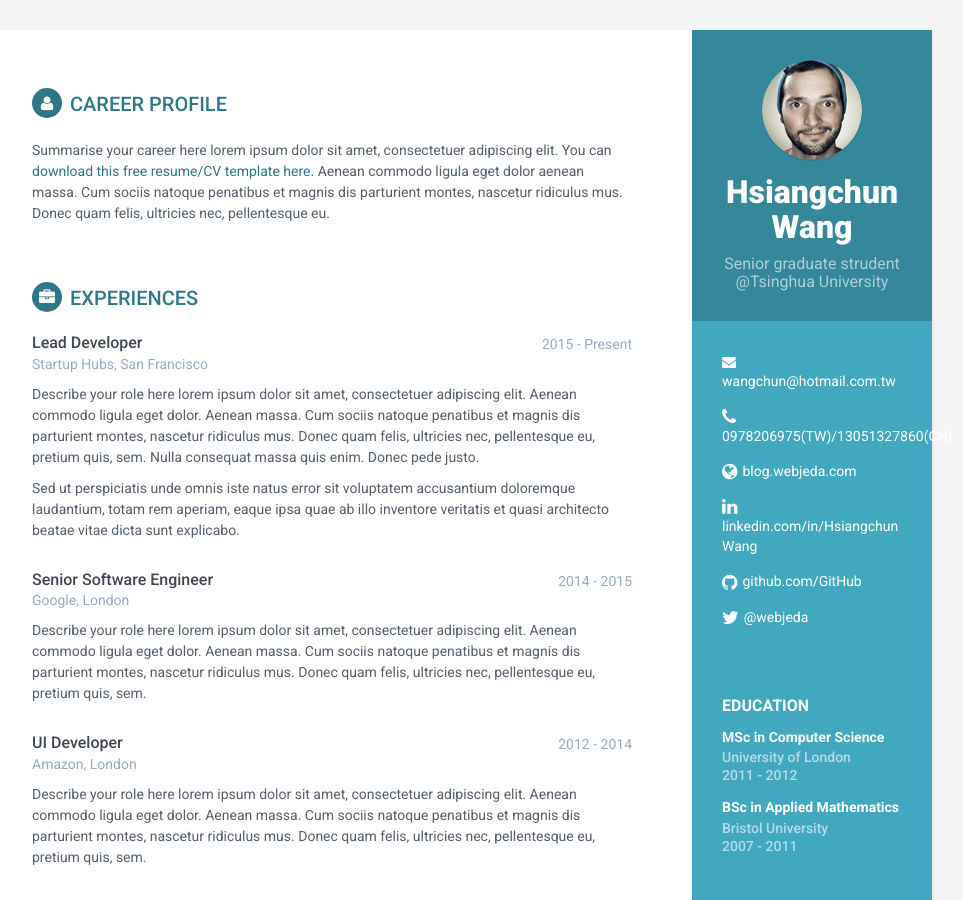
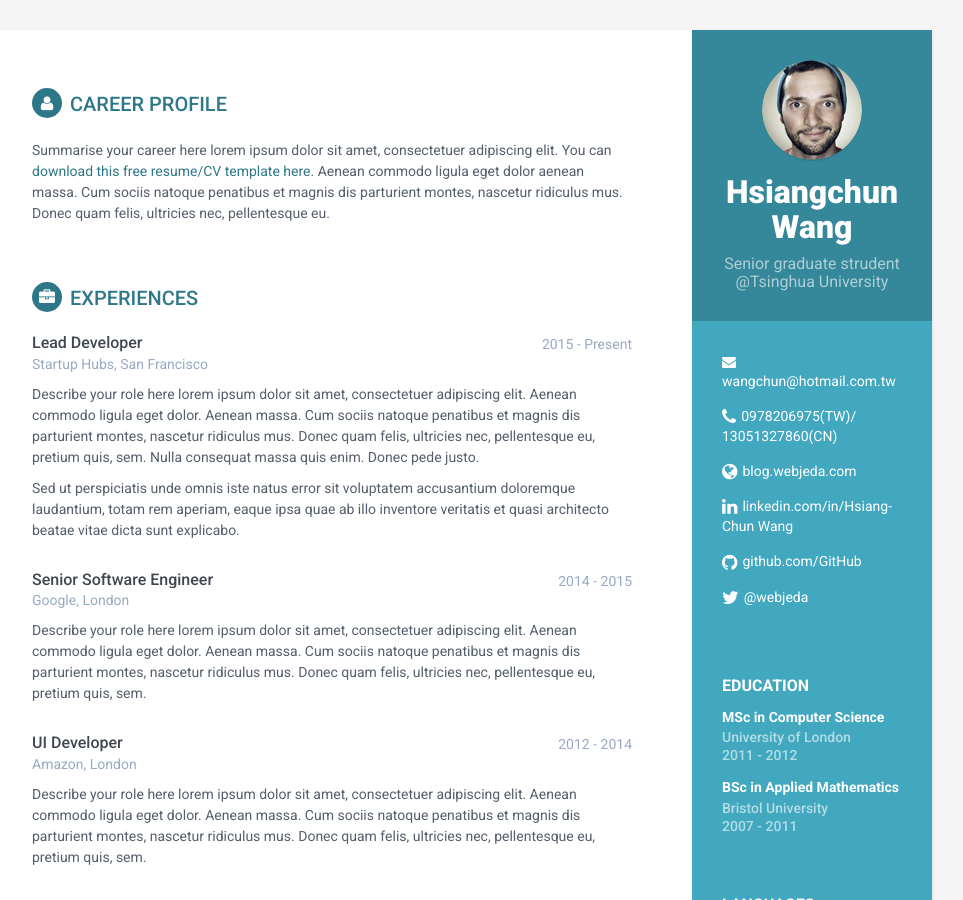
Before and after one commit to hsiangchunwang/hsiangchunwang.github.io, a Jekyll site: the page built from index.html, in a window 1280 px wide and 900 px high. Shown: the whole window, without its empty margins (188-1151 px from the left). Built offline with Jekyll 4.4.1, drawn with Linux system fonts in a browser that asks for light colours.

Commit message:
Update _config.yml

```diff
--- a/_config.yml
+++ b/_config.yml
@@ -19,10 +19,11 @@ pic: profile.png  #place a 100x100 picture inside /assets/images/ folder and pro
 
 #sidebar links
 email: wangchun@hotmail.com.tw
-phone: 0978206975(TW)/13051327860(CN)
+phone: 0978206975(TW)/
+       13051327860(CN)
 website: blog.webjeda.com #do not add http://
-linkedin: Hsiangchun Wang
-github: sharu725
+linkedin: Hsiang-Chun Wang
+github: hsiangchunwang
 facebook: 'Hsiang-Chun Wang'
 
 #Update all the sections by editing the files inside _includes folder.
```
